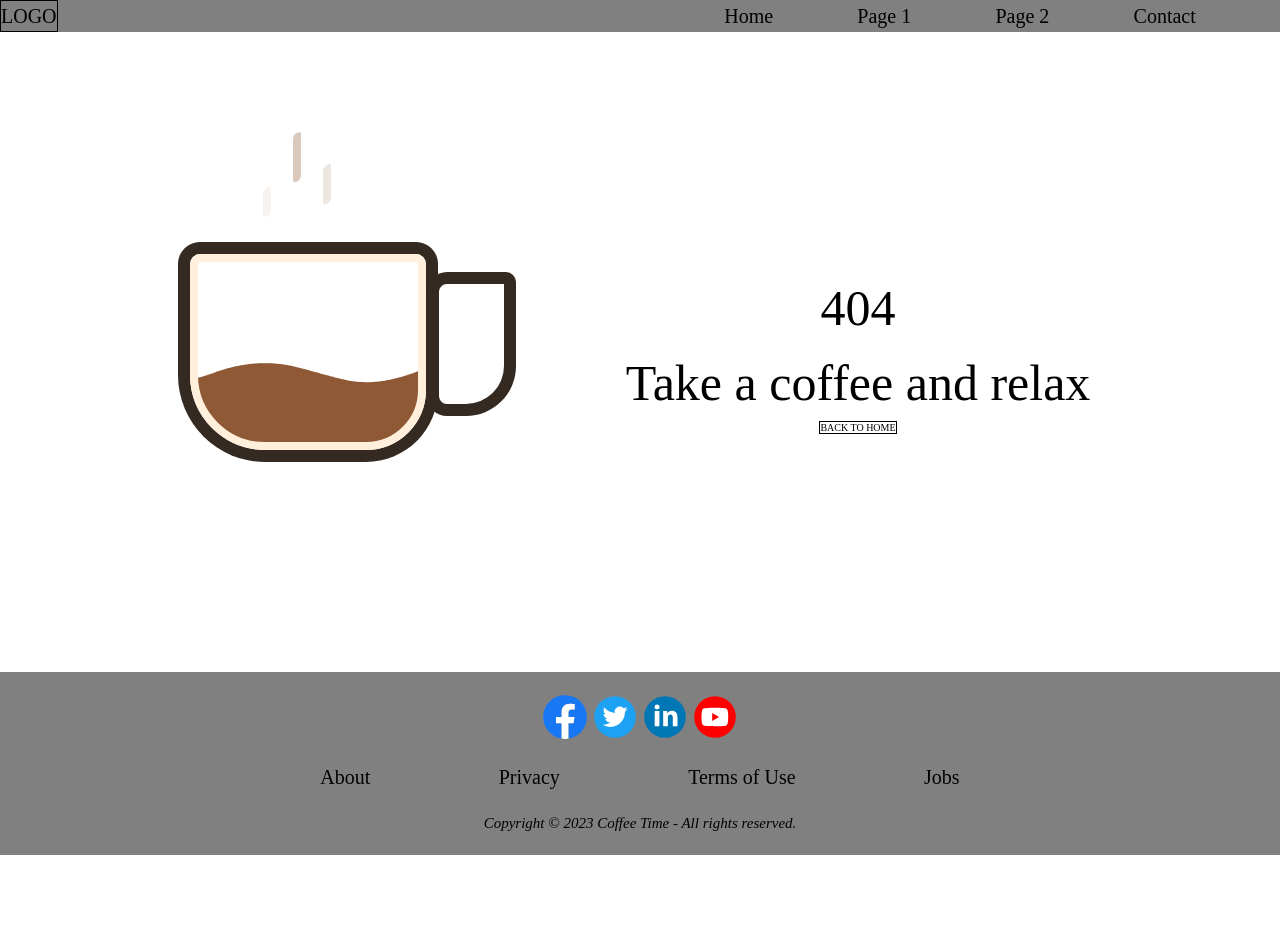
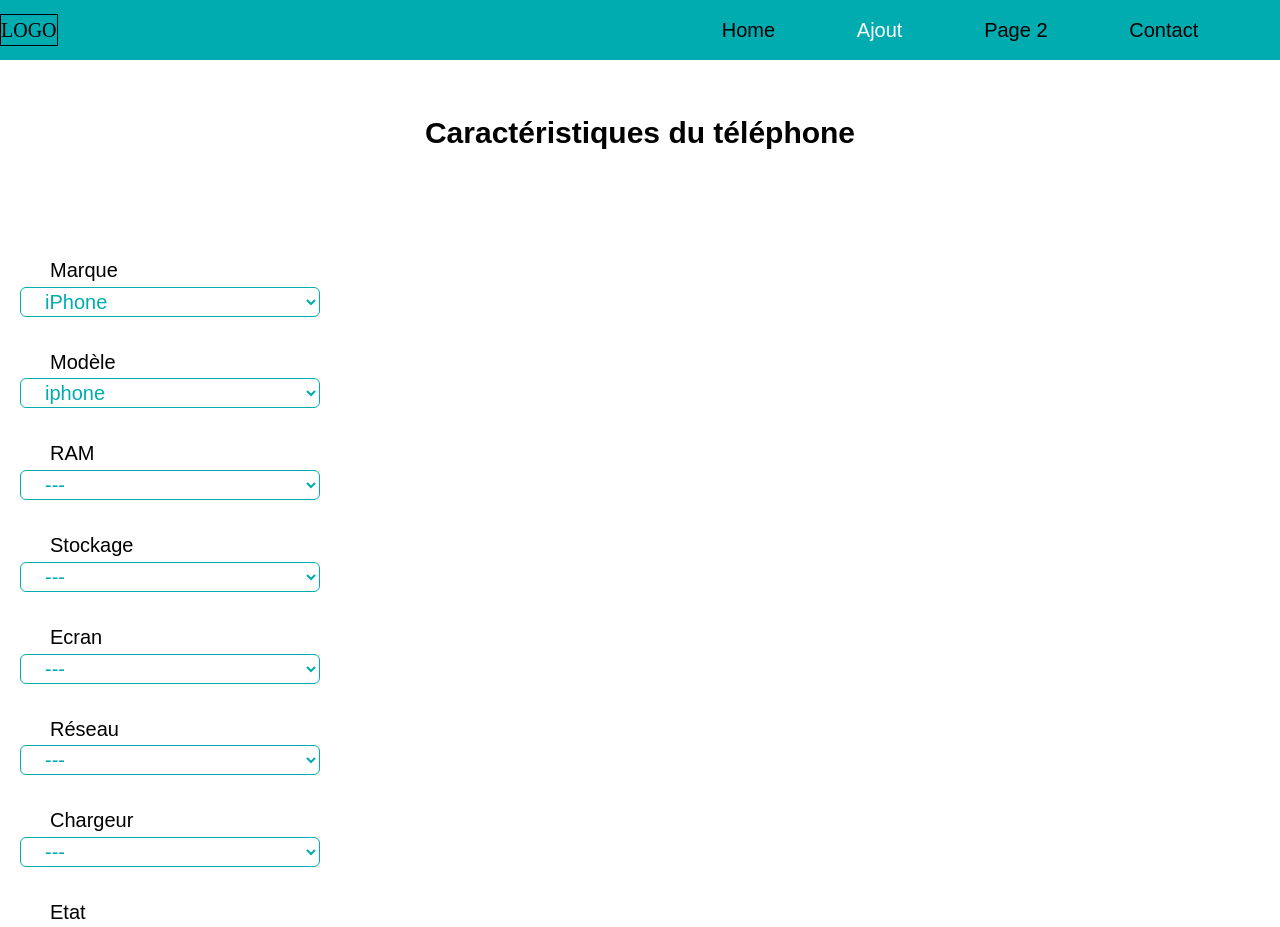
Before and after one commit to nguyen-tt/CoffeeTime-Hackathon2, a React (Vite) app in the folder frontend/: page /adding in a window 1280 px wide. Before the commit this address had no page. Shown: the top 927 px of the page. Before the commit the page ends 855 px from the top, so only its background shows below. Built offline with nearby package versions, Linux system fonts and the light colour scheme.

Commit message:
adding page and css added. contact css changed

```diff
--- a/frontend/src/App.jsx
+++ b/frontend/src/App.jsx
@@ -1,10 +1,10 @@
 import { BrowserRouter as Router, Route, Routes } from "react-router-dom";
 
-import Page1 from "@pages/Page1";
-import Page2 from "@pages/Page2";
-import Contact from "@pages/Contact";
-import Footer from "@components/Footer";
-import NotFound from "@pages/NotFound";
+import Page2 from "./pages/Page2";
+import Contact from "./pages/Contact";
+import Footer from "./components/Footer";
+import NotFound from "./pages/NotFound";
+import Adding from "./pages/Adding";
 import Header from "./components/Header";
 import Home from "./pages/Home";
 
@@ -17,7 +17,7 @@ function App() {
         <Header />
         <Routes>
           <Route path="/" element={<Home />} />
-          <Route path="/page1" element={<Page1 />} />
+          <Route path="/adding" element={<Adding />} />
           <Route path="/page2" element={<Page2 />} />
           <Route path="/contact" element={<Contact />} />
           <Route path="*" element={<NotFound />} />
--- a/frontend/src/components/Header.jsx
+++ b/frontend/src/components/Header.jsx
@@ -15,10 +15,10 @@ export default function Header() {
             <li>Home</li>
           </NavLink>
           <NavLink
-            to="/page1"
-            className={location === "/page1" ? "navlink active" : "navlink"}
+            to="/adding"
+            className={location === "/adding" ? "navlink active" : "navlink"}
           >
-            <li>Page 1</li>
+            <li>Ajout</li>
           </NavLink>
           <NavLink
             to="/page2"
--- /dev/null
+++ b/frontend/src/pages/Adding.jsx
@@ -0,0 +1,146 @@
+import React from "react";
+
+export default function Adding() {
+  return (
+    <>
+      <div>
+        <h1 className="phone-spec">Caractéristiques du téléphone</h1>
+      </div>
+      <div className="maker-div">
+        <form className="phone-form">
+          <label className="maker">
+            Marque
+            <br />
+            <select className="maker-select">
+            <option className="choose" disabled="true" value="">
+                Choisir
+              </option>
+              <option value="iphone">iPhone</option>
+              <option value="sony">Sony</option>
+              <option value="xiaomi">Xiaomi</option>
+              <option value="huawei">Huawei</option>
+              <option value="samsung">Samsung</option>
+            </select>
+          </label>
+        </form>
+      </div>
+      <div>
+        <form className="phone-form">
+          <label className="maker">
+            Modèle
+            <br />
+            <select className="maker-select">
+              <option className="choose" disabled="true" value="">
+                Choisir
+              </option>
+              <option value="iphone">iphone</option>
+              <option value="sony">sony</option>
+              <option value="xiaomi">xiaomi</option>
+              <option value="huawei">huawei</option>
+              <option value="samsung">samsung</option>
+            </select>
+          </label>
+        </form>
+      </div>
+      <div>
+        <form className="phone-form">
+          <label className="maker">
+            RAM
+            <br />
+            <select className="maker-select">
+            <option className="choose" disabled="true" value="">
+                Choisir
+              </option>
+              <option value="---">---</option>
+              <option value="1">1 Go</option>
+              <option value="2">2 Go</option>
+              <option value="4">4 Go</option>
+              <option value="6">6 Go</option>
+              <option value="8">8 Go</option>
+            </select>
+          </label>
+        </form>
+      </div>
+      <div>
+        <form className="phone-form">
+          <label className="maker">
+            Stockage
+            <br />
+            <select className="maker-select">
+              <option value="---">---</option>
+              <option value="1">1 Go</option>
+              <option value="2">2 Go</option>
+              <option value="4">4 Go</option>
+              <option value="6">6 Go</option>
+              <option value="8">8 Go</option>
+            </select>
+          </label>
+        </form>
+      </div>
+      <div>
+        <form className="phone-form">
+          <label className="maker">
+            Ecran
+            <br />
+            <select className="maker-select">
+              <option value="---">---</option>
+              <option value="1">1 Go</option>
+              <option value="2">2 Go</option>
+              <option value="4">4 Go</option>
+              <option value="6">6 Go</option>
+              <option value="8">8 Go</option>
+            </select>
+          </label>
+        </form>
+      </div>
+      <div>
+        <form className="phone-form">
+          <label className="maker">
+            Réseau
+            <br />
+            <select className="maker-select">
+              <option value="---">---</option>
+              <option value="1">1 Go</option>
+              <option value="2">2 Go</option>
+              <option value="4">4 Go</option>
+              <option value="6">6 Go</option>
+              <option value="8">8 Go</option>
+            </select>
+          </label>
+        </form>
+      </div>
+      <div>
+        <form className="phone-form">
+          <label className="maker">
+            Chargeur
+            <br />
+            <select className="maker-select">
+              <option value="---">---</option>
+              <option value="1">1 Go</option>
+              <option value="2">2 Go</option>
+              <option value="4">4 Go</option>
+              <option value="6">6 Go</option>
+              <option value="8">8 Go</option>
+            </select>
+          </label>
+        </form>
+      </div>
+      <div>
+        <form className="phone-form">
+          <label className="maker">
+            Etat
+            <br />
+            <select className="maker-select">
+              <option value="---">---</option>
+              <option value="1">1 Go</option>
+              <option value="2">2 Go</option>
+              <option value="4">4 Go</option>
+              <option value="6">6 Go</option>
+              <option value="8">8 Go</option>
+            </select>
+          </label>
+        </form>
+      </div>
+    </>
+  );
+}
--- a/frontend/src/pages/Page1.jsx
+++ /dev/null
@@ -1,3 +0,0 @@
-export default function Page1() {
-  return <h1>Page1</h1>;
-}
--- /dev/null
+++ b/frontend/src/sass/_adding.scss
@@ -0,0 +1,44 @@
+.container {
+  grid-template-columns: 100px 50px 100px;
+  grid-template-rows: 80px auto 80px;
+  column-gap: 10px;
+  row-gap: 15px;
+}
+
+.phone-spec {
+    display: flex;
+    justify-content: center;
+    align-items: center;
+    font-family: "Montserrat", sans-serif;
+    margin-top: 5rem;
+    font-size: 3rem;
+}
+
+.phone-form {
+    margin-top: 3rem;
+    margin-bottom: 3rem;
+}
+
+.maker-div {
+    margin-top: 10rem;
+}
+
+.maker-select {
+    margin-left: 2rem;
+    border-radius: 6px;
+    height: 3rem;
+    width: 30rem;
+    padding-left: 2rem;
+    background-color: white;
+    color: #00ACB0;
+}
+
+.choose {
+    color: grey;
+}
+
+.maker {
+    font-family: "Montserrat", sans-serif;
+    font-size: 2rem;
+    margin-left: 5rem;
+}
--- a/frontend/src/sass/_contactform.scss
+++ b/frontend/src/sass/_contactform.scss
@@ -12,16 +12,16 @@
 .form input {
   margin: 10px;
   border-radius: 30px;
+  border-width: 0.2rem;
+  border-color: #00ACB0;
   width: 200px;
   height: 35px;
   padding-left: 26px;
-  border: 0;
-  box-shadow: 0 0 15px 4px rgba(0, 0, 0, 0.06);
   font-family: "Montserrat", sans-serif;
-  font-size: larger;
+  font-size: 16px;
   font-weight: bolder;
-  color: white;
-  background-color: gray;
+  color: grey;
+  background-color: white;
 }
 
 textarea {
@@ -29,28 +29,30 @@ textarea {
   font-family: "Montserrat", sans-serif;
   border-radius: 2rem;
   border-width: 0.5rem;
-  border-color: grey;
-  font-size: larger;
+  border-color: #00ACB0;
+  font-size: 16px;
   font-weight: bolder;
   padding: 1rem;
   resize: none;
 }
+
 
 .contact-btn {
   display: flex;
   justify-content: center;
   align-items: center;
   margin-top: 3rem;
+  margin-bottom: 3rem;
   transition: all 0.5s ease;
   color: white;
-  border: 3px solid grey;
+  border: 3px solid #00ACB0;
   font-family: "Montserrat", sans-serif;
   font-weight: bold;
   text-transform: uppercase;
   text-align: center;
   line-height: 1;
   font-size: 16px;
-  background-color: grey;
+  background-color: #00ACB0;
   padding: 12px;
   outline: none;
   border-radius: 5px;
--- a/frontend/src/sass/_footer.scss
+++ b/frontend/src/sass/_footer.scss
@@ -1,7 +1,7 @@
 .footer {
   display: flex;
   justify-content: center;
-  background-color: grey;
+  background-color: #00ACB0;
   padding: 2rem 0;
   .footer-block {
     display: flex;
--- a/frontend/src/sass/_header.scss
+++ b/frontend/src/sass/_header.scss
@@ -2,7 +2,8 @@
   display: flex;
   align-items: center;
   justify-content: space-between;
-  background-color: grey;
+  background-color: #00ACB0;
+  height: 6rem;
   .logo {
     font-size: 2rem;
     border: 1px solid black;
@@ -17,6 +18,7 @@
     .navlink {
       text-decoration: none;
       color: black;
+      font-family: "Montserrat", sans-serif;
       font-size: 2rem;
     }
     .navlink:hover,
--- a/frontend/src/styles.scss
+++ b/frontend/src/styles.scss
@@ -15,3 +15,4 @@
 @use "sass/contact";
 @use "sass/footer";
 @use "sass/notFound";
+@use "sass/adding";
```
